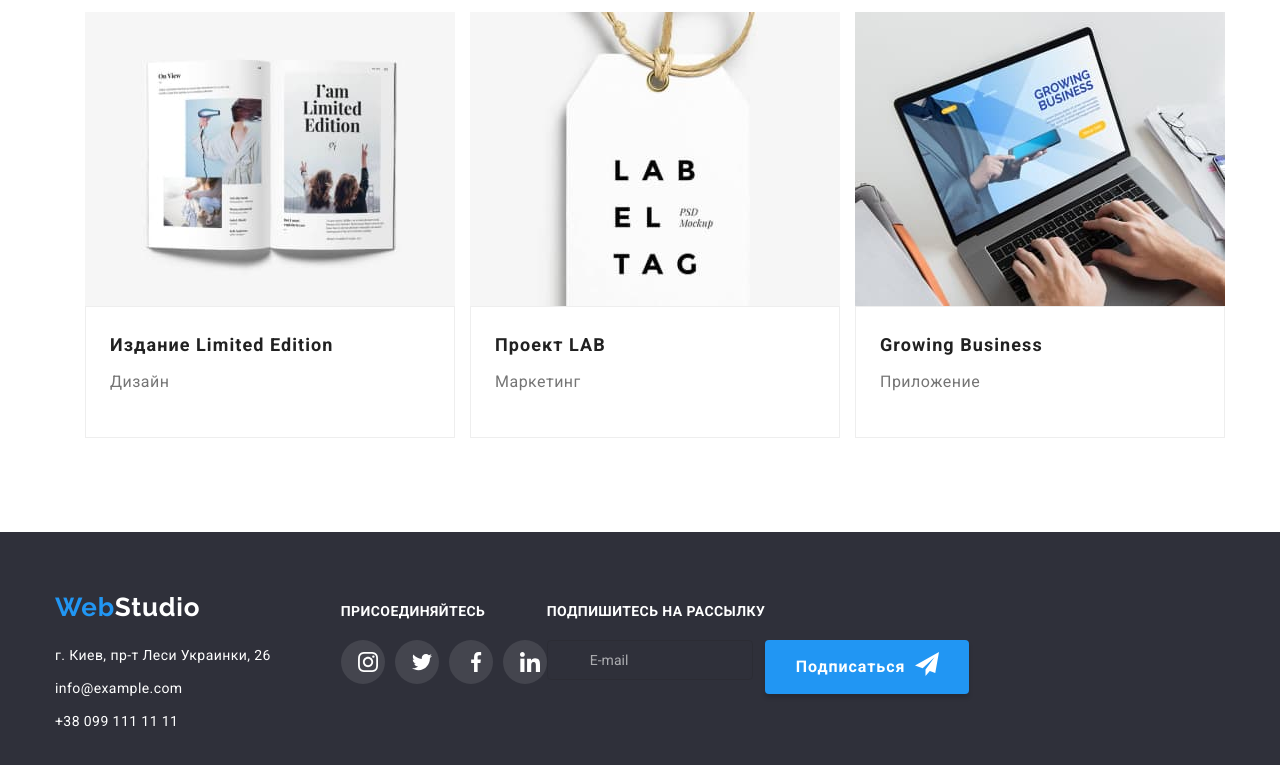
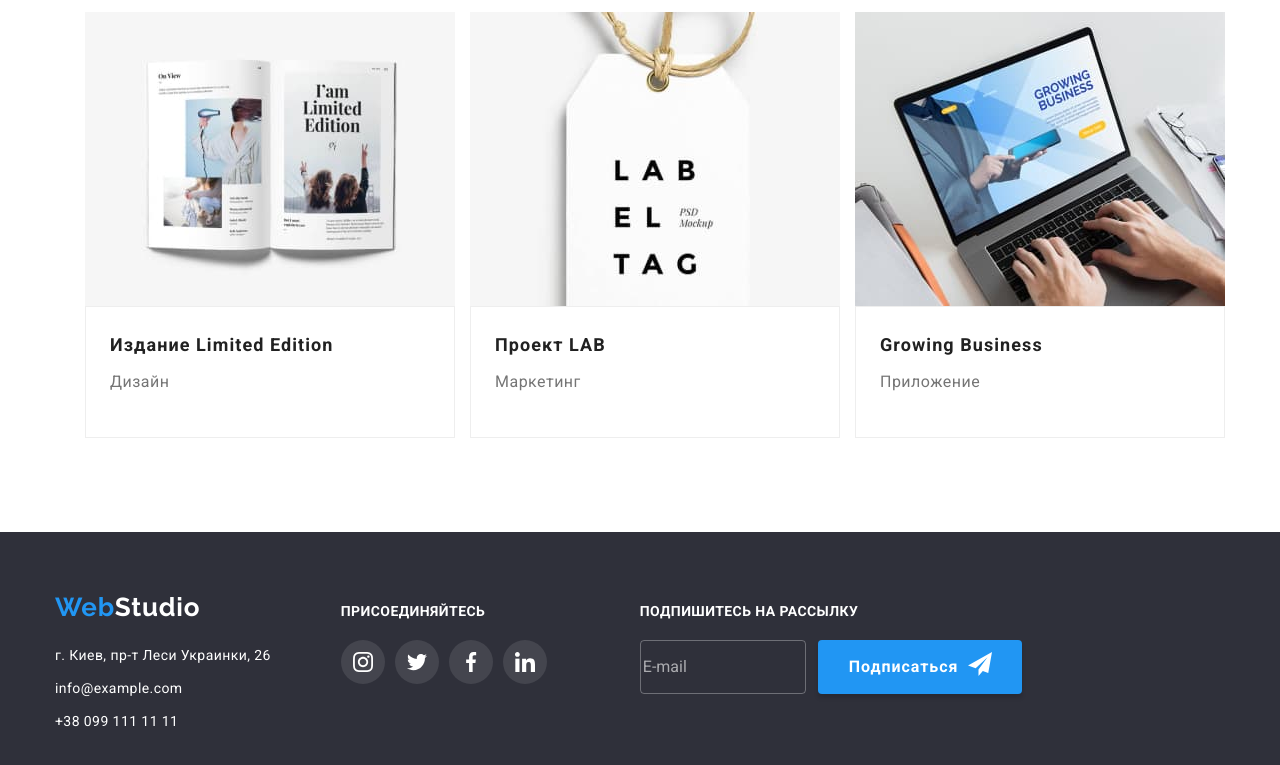
Before and after one commit to tarnapolskyi/goit-markup-hw-06-1, a plain HTML site: page portfolio.html in a window 1280 px wide. Shown: the part 1133-1898 px from the top of the page. Drawn offline with nearby package versions, Linux system fonts and the light colour scheme.

Commit message:
Сменил отступы в формах

```diff
--- a/css/styles.css
+++ b/css/styles.css
@@ -401,6 +401,9 @@ img {
   transition: background-color 250ms cubic-bezier(0.4, 0, 0.2, 1),
     fill 250ms cubic-bezier(0.4, 0, 0.2, 1);
 }
+.subscribe {
+  margin-left: 93px;
+}
 .subscribe-title {
   font-weight: bold;
   font-size: 14px;
@@ -413,13 +416,21 @@ img {
 .mailing {
   display: flex;
 }
-.contact-form-input {
+.subscribe-form-input {
+  width: 100%;
   margin-right: 12px;
   background-color: inherit;
   color: #ffffff;
+  border: 1px solid rgba(255, 255, 255, 0.3);
+  box-sizing: border-box;
+  border-radius: 4px;
+
+  outline: none;
 }
-.contact-form-input::placeholder {
+.subscribe-form-input::placeholder {
   color: rgba(255, 255, 255, 0.6);
+  font-size: 16px;
+  line-height: 1.25;
 }
 .mailing-button {
   display: flex;
@@ -436,7 +447,7 @@ img {
   border-radius: 4px;
   letter-spacing: 0.06em;
 }
-.social-list-icon {
+.subscribe-social-list-icon {
   margin-left: 10px;
 }
 
@@ -681,7 +692,10 @@ img {
 }
 
 .contact-form-checkbox:focus + .contact-form-checkbox-label::before {
-  outline: none;
+  background-color: var(--accent-color);
+  background-origin: border-box;
+  background-repeat: no-repeat;
+  border: none;
 }
 .contact-form-checkbox:checked + .contact-form-checkbox-label::before {
   background-image: url(../images/modal/icon_check.svg);
@@ -692,7 +706,7 @@ img {
   content: '';
   width: 16px;
   height: 15px;
-  outline: 1px solid #212121;
+  border: 1px solid #212121;
   cursor: pointer;
   margin-right: 7px;
 }
--- a/portfolio.html
+++ b/portfolio.html
@@ -271,9 +271,9 @@
       <div class="subscribe">
       <h2 class="subscribe-title">Подпишитесь на рассылку</h2>
       <form class="mailing">
-        <input type="email" class="contact-form-input" name="user-email" placeholder="E-mail" required />
+        <input type="email" class="subscribe-form-input" name="user-email" placeholder="E-mail" required />
      <button type="button" class="mailing-button">Подписаться
-      <svg class="social-list-icon" width="24" height="24">
+      <svg class="subscribe-social-list-icon" width="24" height="24">
         <use href="./images/sprite.svg#icon-form-send"></use>
       </svg>
      </button>
```
Also changed, not shown: images/modal/icon_check.svg.
